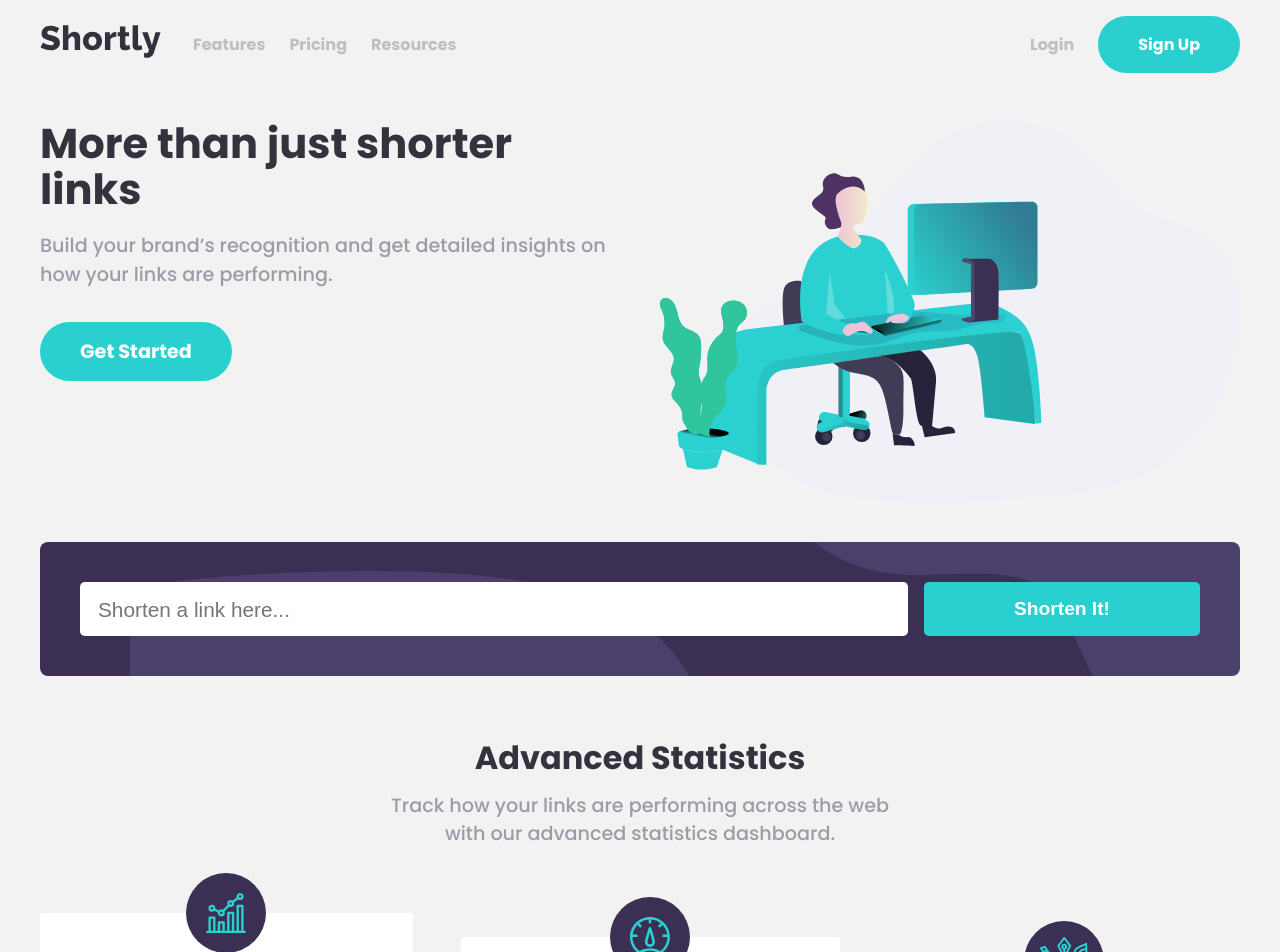
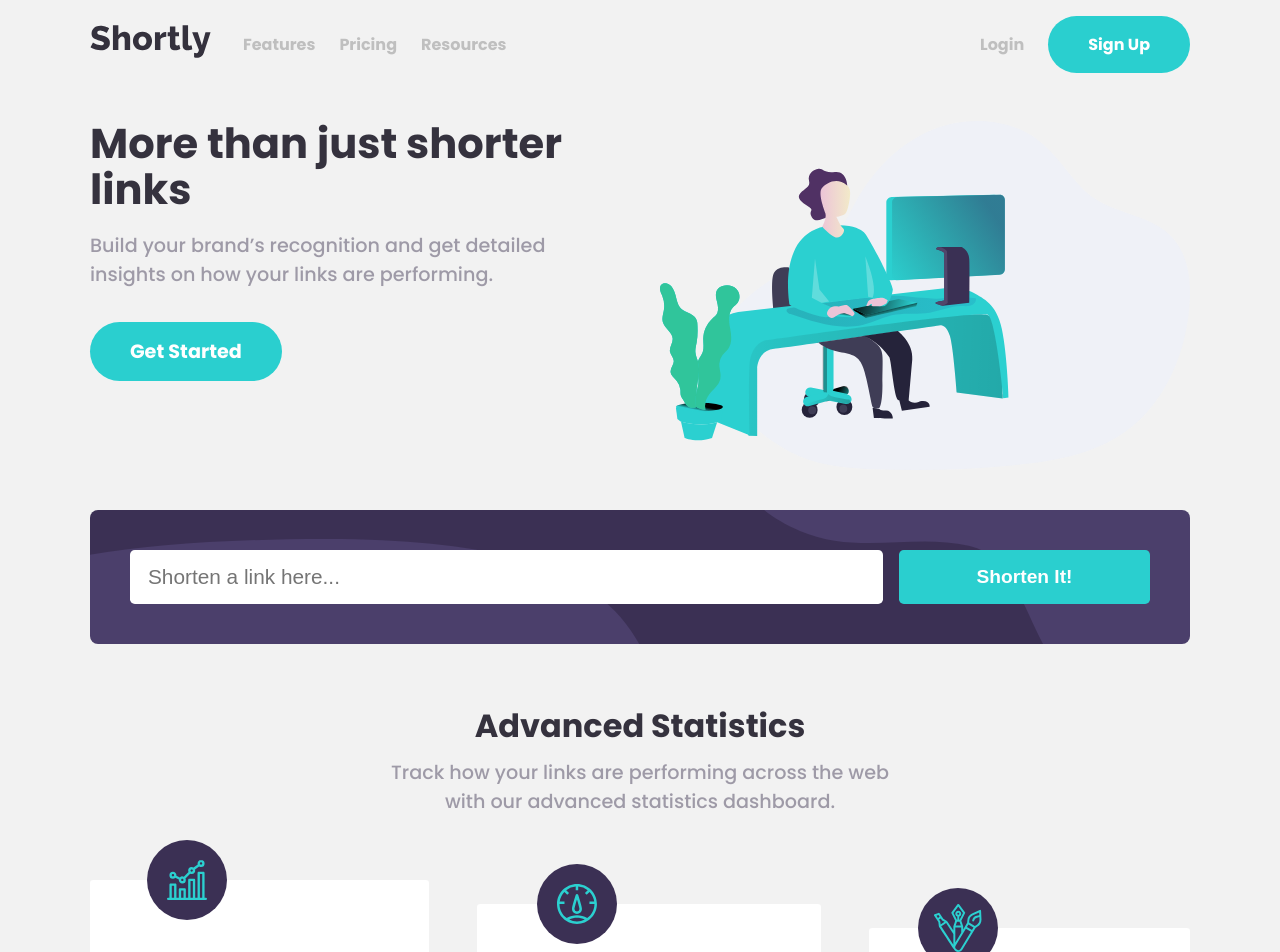
Before and after one commit to bryzZz/url-shortening-ts, a React (Vite) app: page / in a window 1280 px wide. Shown: the top 952 px of the page. Built offline with nearby package versions, Linux system fonts and the light colour scheme.

Commit message:
add copy link logic

```diff
--- a/src/components/Shorter/ShorterLinks.tsx
+++ b/src/components/Shorter/ShorterLinks.tsx
@@ -3,8 +3,14 @@ import { motion, AnimatePresence } from 'framer-motion';
 import { useAppSelector } from '../../hooks';
 
 export const ShorterLinks: React.FC = () => {
-    const [copyToggle, setCopyToggle] = useState<boolean>(false);
+    const [copiedLink, setCopiedLink] = useState<string | null>(null);
     const links = useAppSelector((state) => state.links.items);
+
+    const copyToClipboard = (link: string): void => {
+        navigator.clipboard.writeText(link).then(() => {
+            setCopiedLink(link);
+        });
+    };
 
     if (links.length === 0) return null;
 
@@ -25,11 +31,17 @@ export const ShorterLinks: React.FC = () => {
                         </div>
                         <button
                             className={`Shorter__link-copy${
-                                copyToggle ? ' copied' : ''
+                                copiedLink === link.full_short_link2
+                                    ? ' copied'
+                                    : ''
                             }`}
-                            onClick={() => setCopyToggle((prev) => !prev)}
+                            onClick={() =>
+                                copyToClipboard(link.full_short_link2)
+                            }
                         >
-                            {!copyToggle ? 'Copy' : 'Copied!'}
+                            {copiedLink === link.full_short_link2
+                                ? 'Copied!'
+                                : 'Copy'}
                         </button>
                     </motion.div>
                 </AnimatePresence>
--- a/src/components/Shorter/style.scss
+++ b/src/components/Shorter/style.scss
@@ -84,6 +84,8 @@
 
             cursor: pointer;
 
+            transition: all 0.2s;
+
             &.copied {
                 background-color: hsl(260, 8%, 14%);
             }
@@ -126,6 +128,7 @@
             }
 
             &-copy {
+                font-size: 1rem;
                 margin: 0;
                 flex-basis: 100px;
                 justify-self: flex-end;
--- a/src/components/Statistics/style.scss
+++ b/src/components/Statistics/style.scss
@@ -68,8 +68,8 @@
         }
 
         &-iconBlock {
-            width: 80px;
-            height: 80px;
+            width: 5rem;
+            height: 5rem;
 
             display: flex;
             justify-content: center;
@@ -107,6 +107,7 @@
 
         &__item {
             padding: 0 clamp(1rem, 3vw, 2rem) 2rem;
+            text-align: left;
 
             &:nth-child(2) {
                 transform: translateY(1.5rem);
@@ -136,6 +137,10 @@
             &:nth-child(3) {
                 transform: translateY(3rem);
             }
+
+            &-iconBlock {
+                transform: translateY(-50%) translateX(-90%);
+            }
         }
     }
 }
--- a/src/styles/_vars.scss
+++ b/src/styles/_vars.scss
@@ -1,4 +1,4 @@
-$container-width: 1200px;
+$container-width: 1100px;
 $main-shift: 20px;
 $color-primary: hsl(180, 66%, 49%);
 $color-secondary: hsl(257, 27%, 26%);
```
